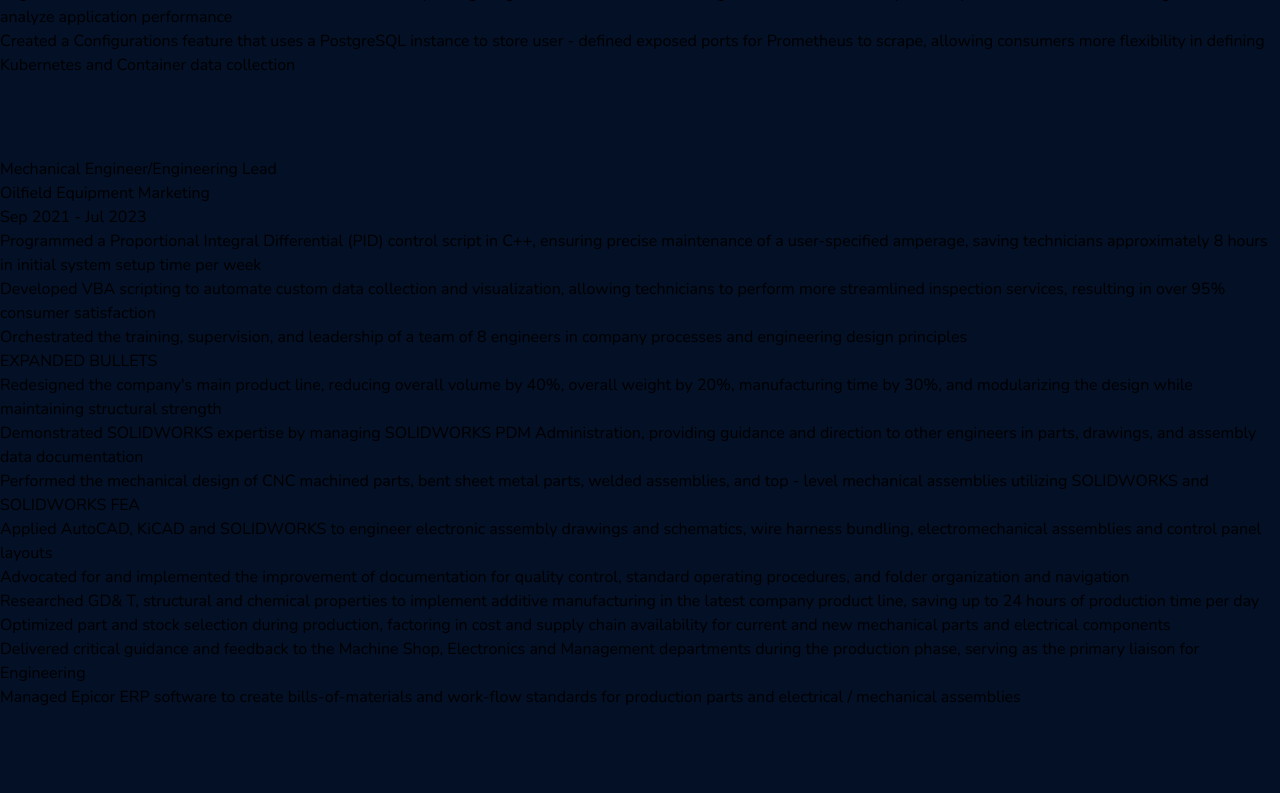
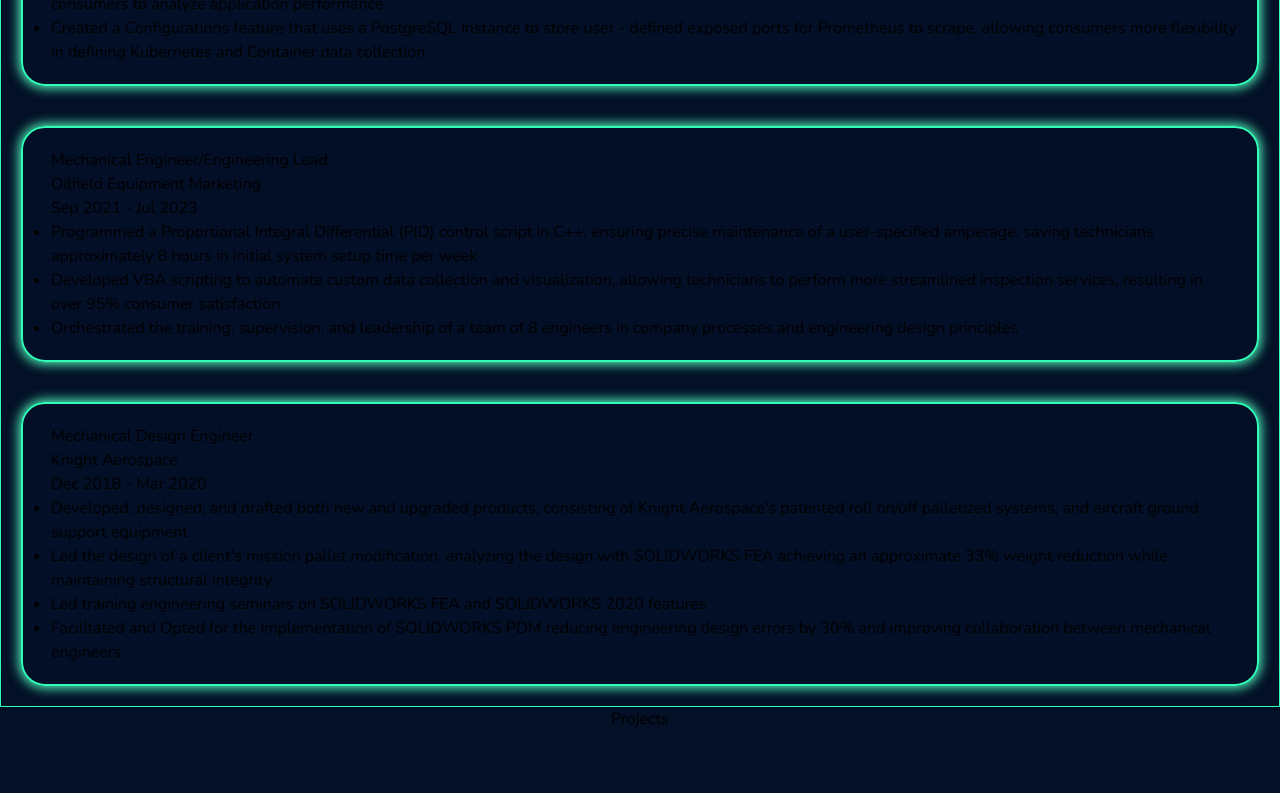
Before and after one commit to Cris-Morales/Cris-Morales-Portfolio-Website, a Next.js app: page / in a window 1280 px wide. Shown: the part 2280-3073 px from the top of the page. Built offline with nearby package versions, Linux system fonts and the light colour scheme.

Commit message:
formated bullets to actually be bullets. added a not on expanded bullets in case I would like to add that later

```diff
--- a/app/ui/experience/Experience.tsx
+++ b/app/ui/experience/Experience.tsx
@@ -4,13 +4,13 @@ import { experienceData } from "@/app/lib/types"
 export default function Experience() {
 
     return (
-        <section id='experience' className="h-fit flex flex-col gap-20">
+        <section id='experience' className="h-fit flex flex-col border border-primary">
             <h3 className='text-primary text-3xl ml-10'>
                 Experience
             </h3>
             {experience.map((experienceData: experienceData) => {
                 return (
-                    <article>
+                    <article className="text-white-text border-2 border-primary rounded-3xl pl-7 pr-5 py-5 m-5 bg-background bg-opacity-35 boxGlow">
                         <h4>
                             {experienceData.title}
                         </h4>
@@ -18,7 +18,7 @@ export default function Experience() {
                             <h5>{experienceData.company}</h5>
                             <h5>{experienceData.timerange}</h5>
                         </div>
-                        <ul>
+                        <ul className=" list-disc">
                             {experienceData.bullets.map((bullet: string) => {
                                 return (
                                     <li>
@@ -29,10 +29,9 @@ export default function Experience() {
                                 )
                             })}
                         </ul>
+                        {/* i wonder if adding this expanded section is too much for software positions. But part of me likes the idea of using this as a catch all website for me */}
                         {experienceData.expandedBullets &&
-                            <div>
-                                EXPANDED BULLETS
-                                <ul>
+                            <ul id='experienceData' className=" list-disc hidden">
                                 {experienceData.expandedBullets.map((bullet: string) => {
                                     return (
                                         <li>
@@ -42,9 +41,7 @@ export default function Experience() {
                                         </li>
                                     )
                                 })}
-                                </ul>
-                            </div>
-                        }
+                            </ul>}
                     </article>
                 )
             })}
```
Lines whose indentation alone changed are shown as unchanged.
